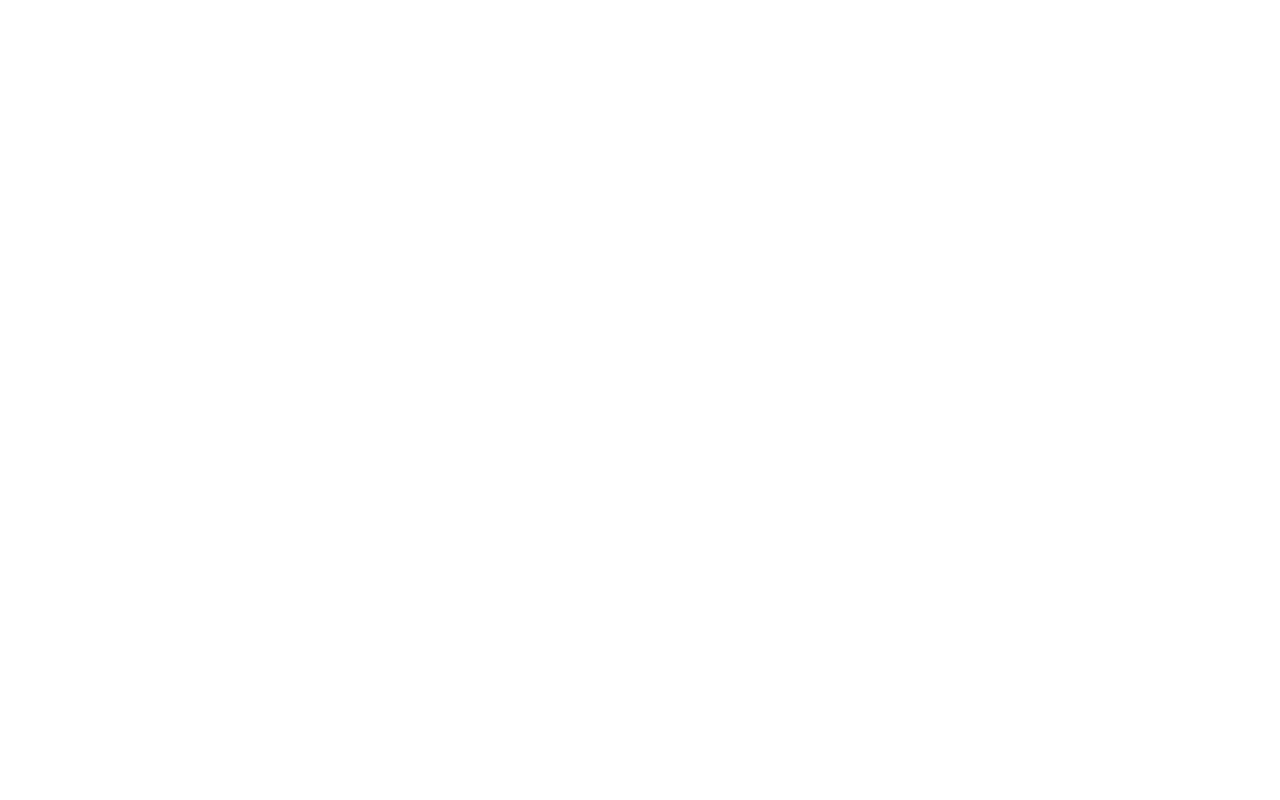
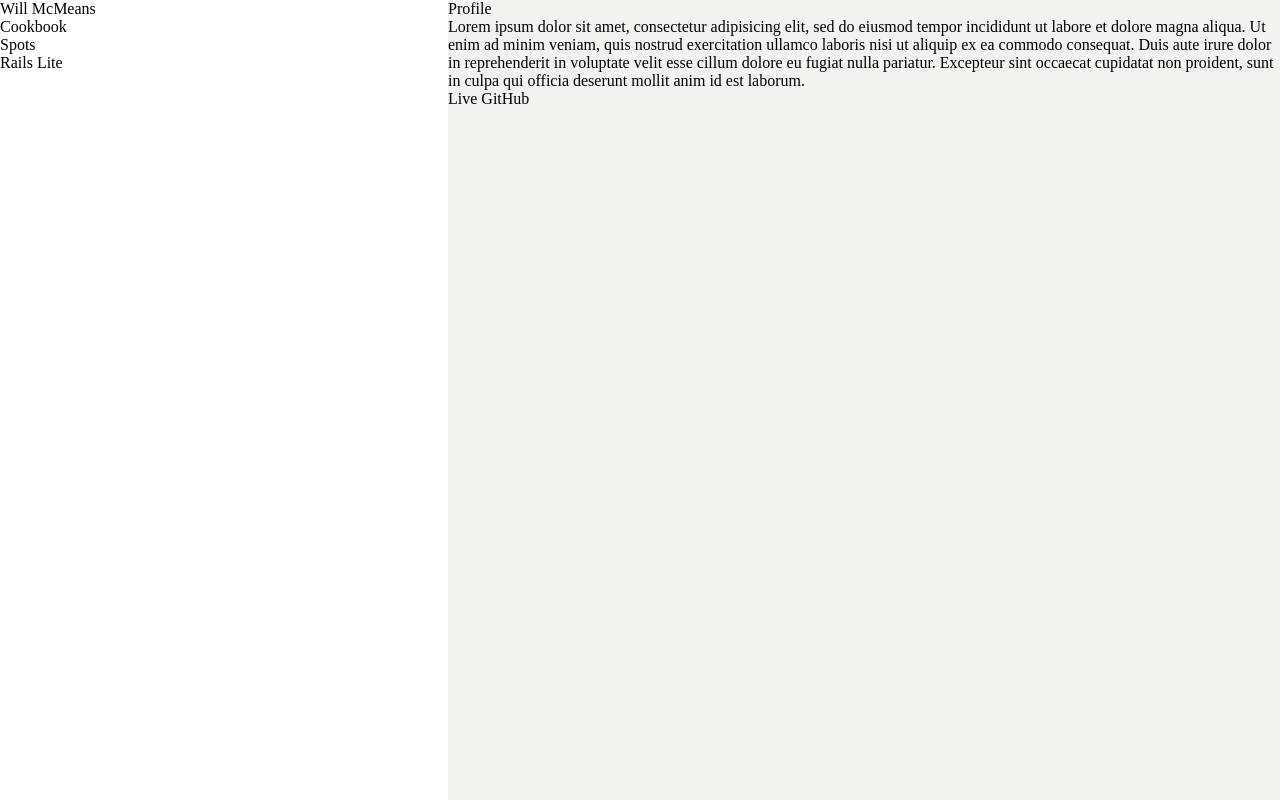
Before and after one commit to wmcmeans/wmcmeans.github.io, a plain HTML site: page index.html in a window 1280 px wide. Drawn offline with Linux system fonts and the light colour scheme; files whose address does not match are found by name.

Commit message:
Add main view basic html elements

```diff
--- a/index.html
+++ b/index.html
@@ -7,9 +7,34 @@
   </head>
   <body>
     <section class='left-nav-column'>
-
+      <h2 class='name-title'>Will McMeans</h2>
+      <ul class='nav-list'>
+        <li class='project-link'>Cookbook</li>
+        <li class='project-link'>Spots</li>
+        <li class='project-link'>Rails Lite</li>
+      </ul>
     </section>
-    <section class='content-column'>
+    <main class='main-content group'>
+      <section class='content-column'>
+        <div class="profile-link">
+          Profile
+        </div>
+        <div class="main-img-container">
+          <!-- IMAGE PLACEHOLDER -->
+          <div class="img-placeholder"></div>
+          <article class="project-description">
+            <p>
+              Lorem ipsum dolor sit amet, consectetur adipisicing elit, sed do eiusmod tempor incididunt ut labore et dolore magna aliqua. Ut enim ad minim veniam, quis nostrud exercitation ullamco laboris nisi ut aliquip ex ea commodo consequat. Duis aute irure dolor in reprehenderit in voluptate velit esse cillum dolore eu fugiat nulla pariatur. Excepteur sint occaecat cupidatat non proident, sunt in culpa qui officia deserunt mollit anim id est laborum.
+            </p>
+            <div class="project-links">
+              <a href="#">Live</a>
+              <a href="#">GitHub</a>
+            </div>
+          </article>
+        </div>
+      </section>
+    </main>
+    <section class='profile inactive'>
 
     </section>
     <script type="text/javascript" src="./bundle.js"></script>
--- a/portfolio.css
+++ b/portfolio.css
@@ -18,17 +18,33 @@ span, article, footer, time, small {
   list-style: none;
 }
 
+.group:after {
+  content: "";
+  display: block;
+  clear: both;
+}
+
 section.left-nav-column {
+  float: left;
   background-color: #fff;
-
+  width: 35%;
+  height: 100vh;
 }
 
 section.content-column {
+  float: right;
+  background-color: #F2F3EF;
+  width: 65%;
+  height: 100vh;
+}
 
+.profile.inactive {
+  display: none;
+  width: 0;
 }
 
 /* Rectangle 7: */
-background: #F2F3EF;
+background: ;
 /* Github: */
 font-family: CircularStd-Book;
 font-size: 14px;
```
